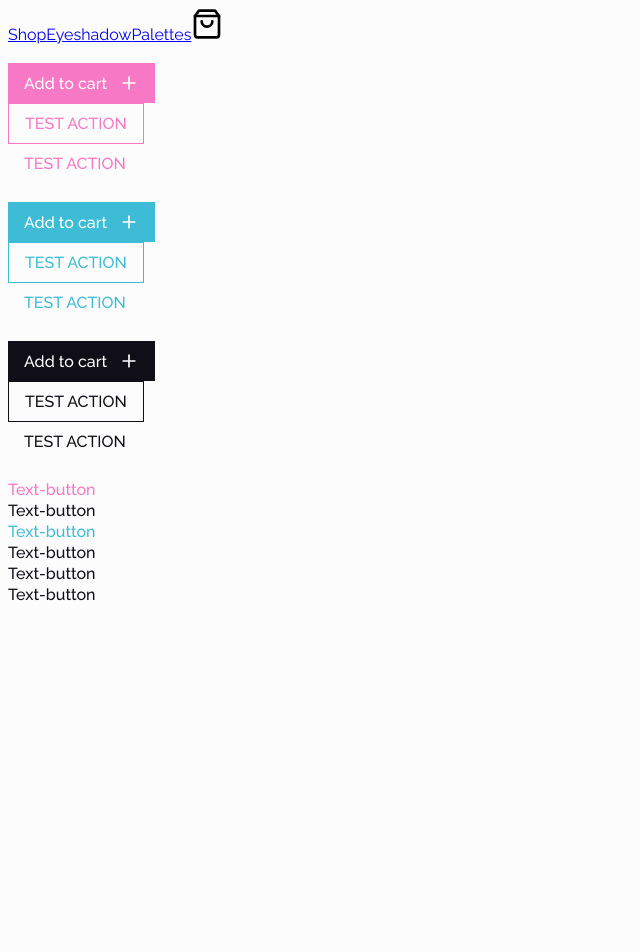
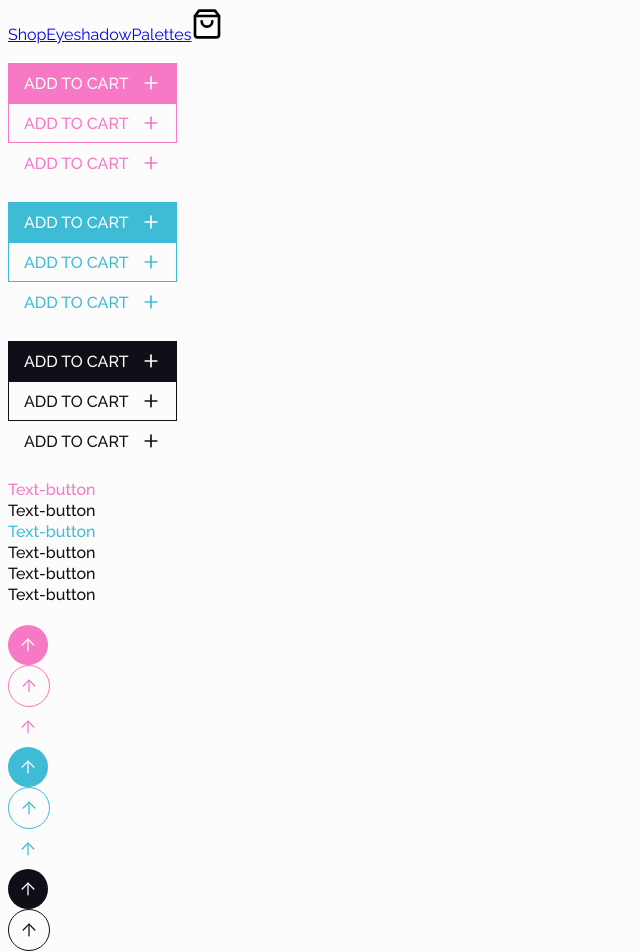
Before and after one commit to pedrorxmos/eyecon-beauty, a Next.js app: page / in a window 1280 px wide. Shown: the top 952 px of the page, without its empty margins (0-640 px from the left). Before the commit the page ends 800 px from the top, so only its background shows below. Built offline with nearby package versions, Linux system fonts and the light colour scheme.

Commit message:
💄 EB-38 Add float style to button

```diff
--- a/app/components/Button/Button.scss
+++ b/app/components/Button/Button.scss
@@ -40,16 +40,28 @@
   &.small {
     padding: 8px 12px;
     font-size: 0.875rem;
+
+    &.outline  {
+      padding: 7px 11px;
+    }
   }
 
   &.medium {
     padding: 10px 16px;
     font-size: 1rem;
+
+    &.outline  {
+      padding: 9px 15px;
+    }
   }
 
   &.large {
     padding: 12px 24px;
     font-size: 1.25px;
+
+    &.outline  {
+      padding: 11px 23px;
+    }
   }
 
   &.text-button {
@@ -275,4 +287,19 @@
   }
 
 
+  &.float {
+    border-radius: 50%;
+    &.small {
+      padding: 8px;
+    }
+
+    &.medium {
+      padding: 10px;
+    }
+
+    &.large {
+      padding: 12px;
+    }
+  }
+
 }
--- a/app/components/Button/Button.tsx
+++ b/app/components/Button/Button.tsx
@@ -20,14 +20,15 @@ interface Button {
 	text?: boolean;
 	uppercase?: boolean;
 	black?: boolean;
+	float?: boolean;
 }
 
-export const Button = ({ children, link, action, args, href = '#', external, size = 'medium', type = 'main', style = 'fill', spaced, text, uppercase, black }: Button) => {
+export const Button = ({ children, link, action, args, href = '#', external, size = 'medium', type = 'main', style = 'fill', spaced, text, uppercase, black, float }: Button) => {
 	const onClick = () => {
 		action!(args);
 	};
 
-	const className = `button ${size} ${type} ${style} ${text ? 'text-button' : ''} ${spaced ? 'spaced' : ''} ${uppercase ? 'uppercase' : ''} ${black ? 'black-text' : ''}`.trim().replaceAll(/\s+/g, ' ');
+	const className = `button ${size} ${type} ${style} ${text ? 'text-button' : ''} ${spaced ? 'spaced' : ''} ${uppercase ? 'uppercase' : ''} ${black ? 'black-text' : ''} ${float ? 'float' : ''}`.trim().replaceAll(/\s+/g, ' ');
 	return link ? (
 		<Link href={href} className={className} target={external ? '_blank' : '_self'}>
 			{children}
--- a/app/page.tsx
+++ b/app/page.tsx
@@ -16,37 +16,43 @@ export default function Home() {
 			<Icon name="shopping-bag" size="large" weight="thick" />
 			<br />
 			<br />
-			<Button link href="https://google.es" external>
+			<Button link href="https://google.es" external uppercase>
 				<span>Add to cart</span>
 				<Icon name="plus" weight="thick" size="medium" />
 			</Button>
 			<Button link action={testAction} args="valueeee" style="outline" uppercase>
-				Test Action
+				<span>Add to cart</span>
+				<Icon name="plus" weight="thick" size="medium" />
 			</Button>
 			<Button action={testAction} args="valueeee" style="white" uppercase>
-				Test Action
+				<span>Add to cart</span>
+				<Icon name="plus" weight="thick" size="medium" />
 			</Button>
 			<br />
-			<Button link href="https://google.es" type="primary" external>
+			<Button link href="https://google.es" type="primary" external uppercase>
 				<span>Add to cart</span>
 				<Icon name="plus" weight="thick" size="medium" />
 			</Button>
 			<Button link action={testAction} args="valueeee" style="outline" type="primary" uppercase>
-				Test Action
+				<span>Add to cart</span>
+				<Icon name="plus" weight="thick" size="medium" />
 			</Button>
 			<Button action={testAction} args="valueeee" style="white" type="primary" uppercase>
-				Test Action
+				<span>Add to cart</span>
+				<Icon name="plus" weight="thick" size="medium" />
 			</Button>
 			<br />
-			<Button link href="https://google.es" type="secondary" external>
+			<Button link href="https://google.es" type="secondary" external uppercase>
 				<span>Add to cart</span>
 				<Icon name="plus" weight="thick" size="medium" />
 			</Button>
 			<Button link action={testAction} args="valueeee" style="outline" type="secondary" uppercase>
-				Test Action
+				<span>Add to cart</span>
+				<Icon name="plus" weight="thick" size="medium" />
 			</Button>
 			<Button action={testAction} args="valueeee" style="white" type="secondary" uppercase>
-				Test Action
+				<span>Add to cart</span>
+				<Icon name="plus" weight="thick" size="medium" />
 			</Button>
 
 			<br />
@@ -68,6 +74,37 @@ export default function Home() {
 			<Button link href="#" type="secondary" text black>
 				Text-button
 			</Button>
+
+			<br />
+			<Button float type='main' style='fill'>
+				<Icon name='arrow-up' />
+			</Button>
+			<Button float type='main' style='outline'>
+				<Icon name='arrow-up' />
+			</Button>
+			<Button float type='main' style='white'>
+				<Icon name='arrow-up' />
+			</Button>
+
+			<Button float type='primary' style='fill'>
+				<Icon name='arrow-up' />
+			</Button>
+			<Button float type='primary' style='outline'>
+				<Icon name='arrow-up' />
+			</Button>
+			<Button float type='primary' style='white'>
+				<Icon name='arrow-up' />
+			</Button>
+
+			<Button float type='secondary' style='fill'>
+				<Icon name='arrow-up' />
+			</Button>
+			<Button float type='secondary' style='outline'>
+				<Icon name='arrow-up' />
+			</Button>
+			<Button float type='secondary' style='white'>
+				<Icon name='arrow-up' />
+			</Button>
 		</main>
 	);
 }
```
